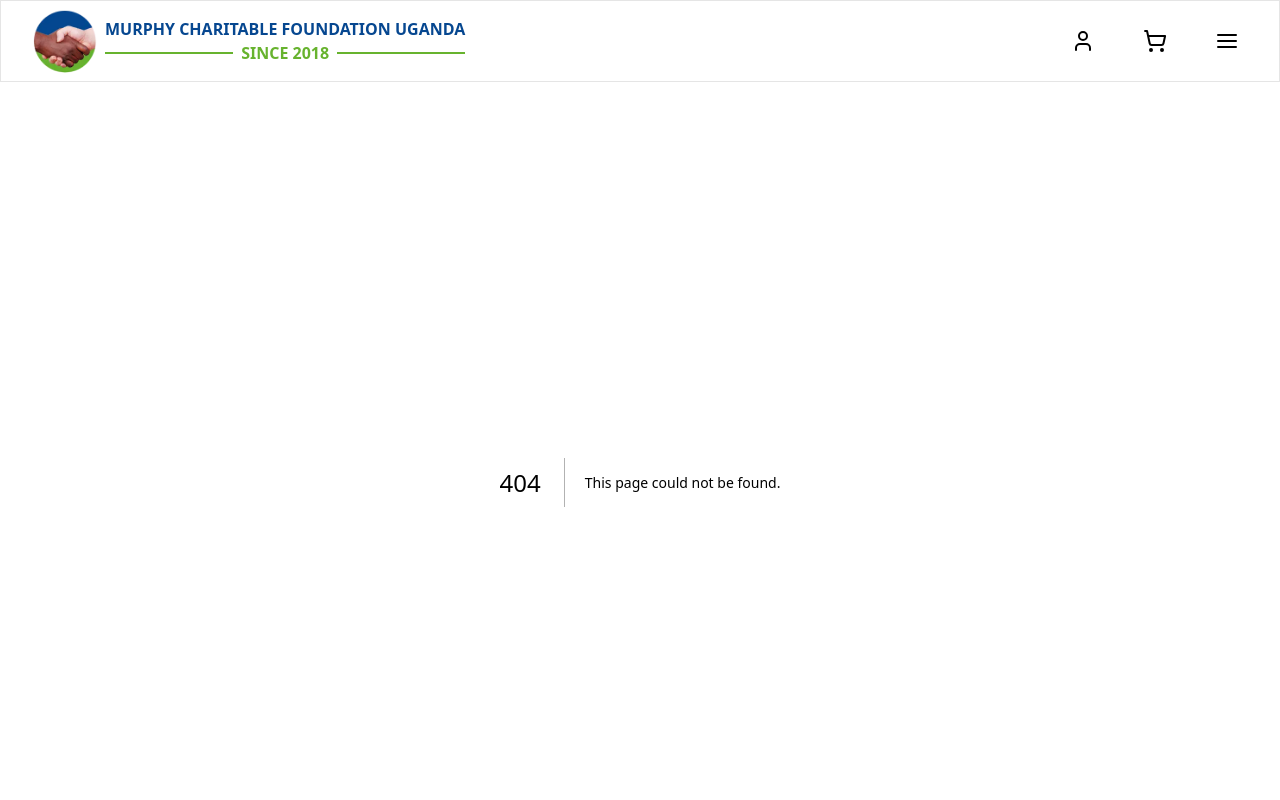
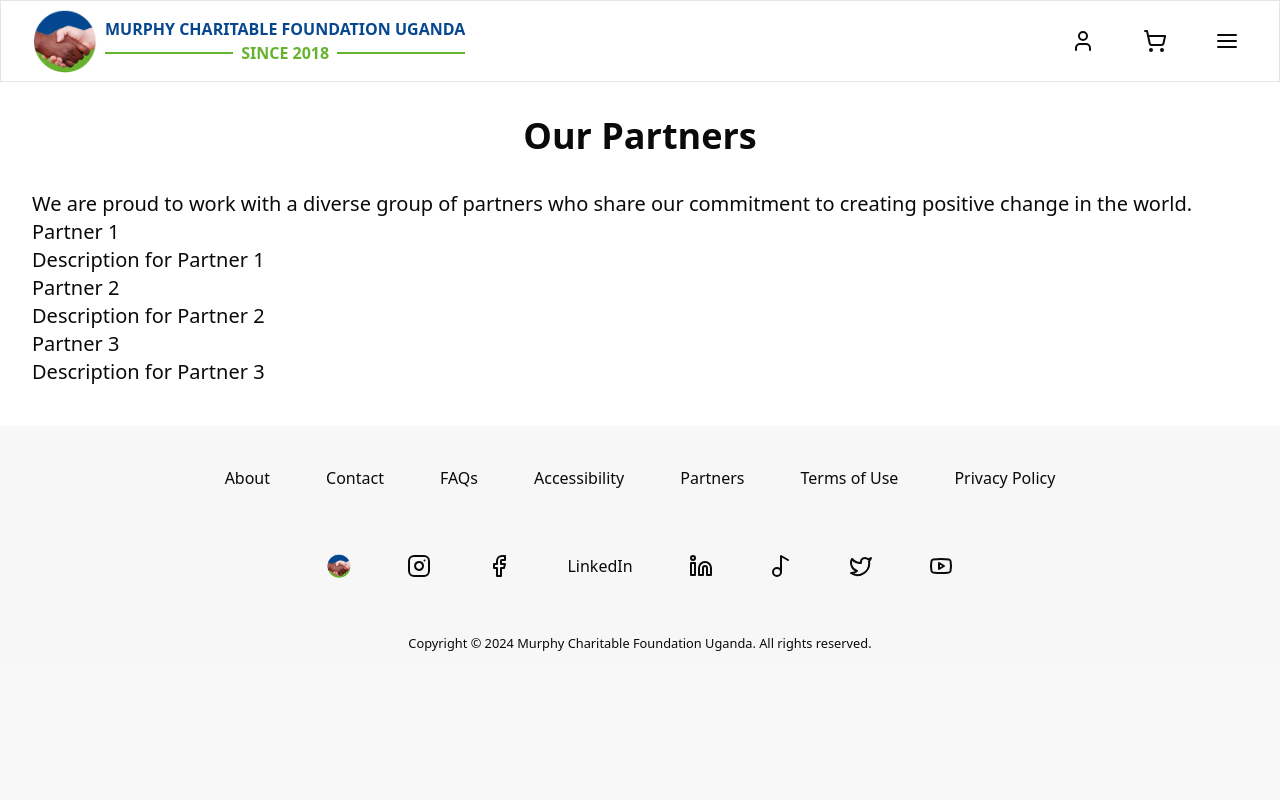
Before and after one commit to 4human-org/murphy-ecommerce-frontend, a Next.js app: page /partners in a window 1280 px wide. Before the commit this address had no page. Shown: the top 800 px of the page. Built offline with nearby package versions, Linux system fonts and the light colour scheme.

Commit message:
Add generic partners page
Need list of partners from Murphy if going any further with this.

```diff
--- /dev/null
+++ b/app/partners/page.jsx
@@ -0,0 +1,26 @@
+"use client";
+
+export default function Page() {
+  const partners = [
+    { name: "Partner 1", description: "Description for Partner 1" },
+    { name: "Partner 2", description: "Description for Partner 2" },
+    { name: "Partner 3", description: "Description for Partner 3" },
+    // Add more partners here
+  ];
+
+  return (
+    <div className="container mb-10 text-xl">
+      <h2 className="m-10 text-center text-[36px] font-bold">Our Partners</h2>
+      <p>
+        We are proud to work with a diverse group of partners who share our
+        commitment to creating positive change in the world.
+      </p>
+      {partners.map((partner, index) => (
+        <div key={index}>
+          <h2>{partner.name}</h2>
+          <p>{partner.description}</p>
+        </div>
+      ))}
+    </div>
+  );
+}
```
